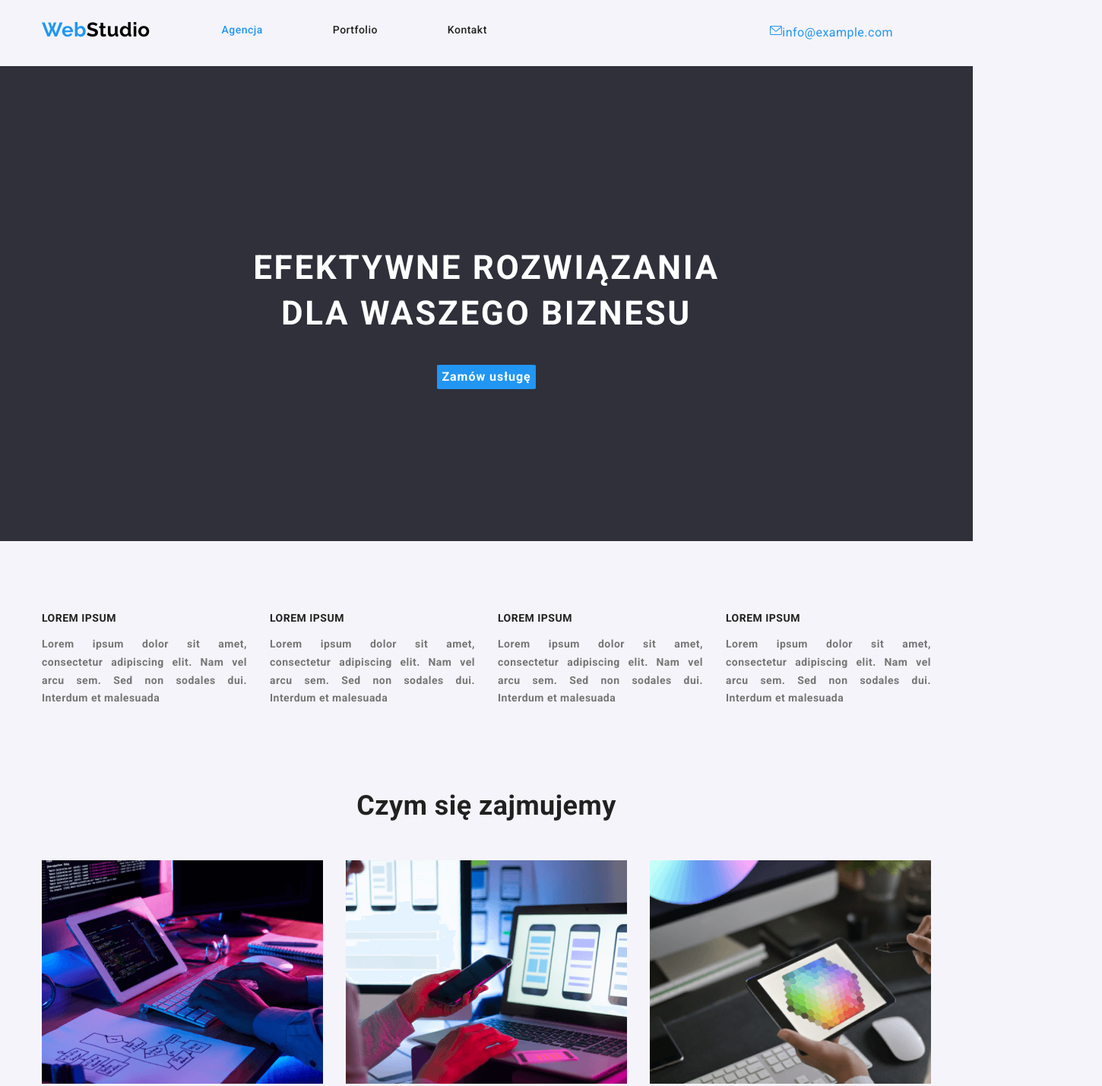
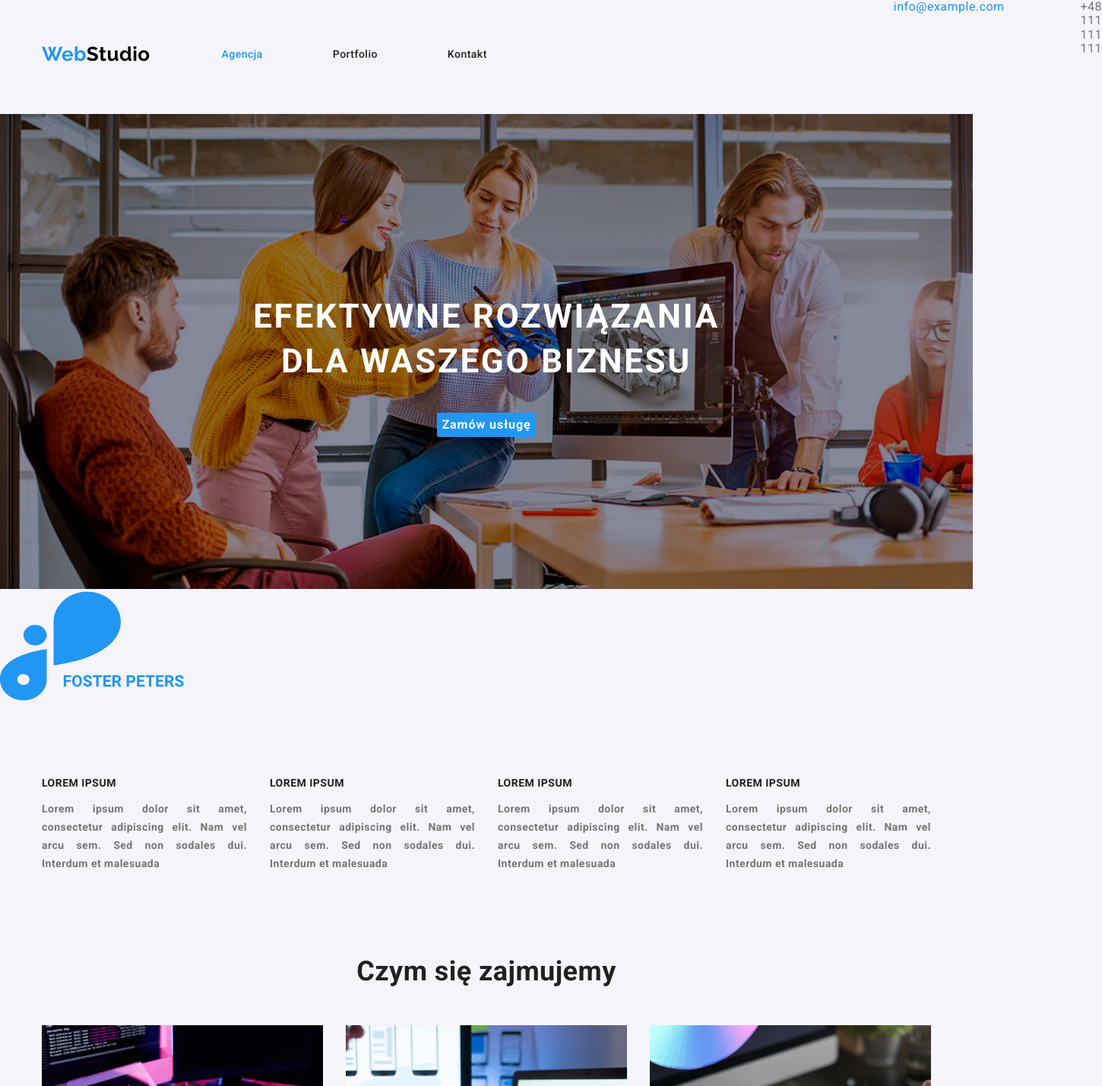
Before and after one commit to CelebanPatrycja/goit-markup-hw-04, a plain HTML site: page index.html in a window 1280 px wide. Shown: the top 1429 px of the page at 76% size, 1450 px wide, since content can reach past the window. Drawn offline with nearby package versions, Linux system fonts and the light colour scheme.

Commit message:
homework 4

```diff
--- a/css/styles.css
+++ b/css/styles.css
@@ -33,6 +33,8 @@ li {display: inline;}
 }
 .section-gray {
   background: var(--seventh-color);
+  background-image: url(../images/BackgroundIndex.jpg);
+  background-size: cover;
 }
 
 .h1 {
@@ -374,7 +376,6 @@ containter {
   color: var(--secondary-color);}
 
 .grey-class {
-  /* background-image: url(../images/BackgroundIndex.jpg); */
   display: flex;
   flex-direction: column;
   align-items: center;
--- a/index.html
+++ b/index.html
@@ -28,32 +28,17 @@
         </ul>
       </nav>
       <!--<div class="list-box">-->
-      <!-- <ul class="mail-telephone">
+      <ul class="mail-telephone">
       <li class="mailandtel">
-        <svg with="500px"><use class="mail-icon" href="/images/icons.svg#icon-envelope"></use></svg>
+        <svg><use class="mail-icon" href="./images/icons.svg#icon-evenlope"></use></svg>
         <a class="mail-adress mail  elementblue" href="mailto:info@example.com"
           >info@example.com</a>
       </li>
       <li class="mailandtel"><a class="telephone mail  elementblue" href="tel:+48111111111">+48 111 111 111</a></li>
-    </ul> -->
-    <ul class="mail-telephone">
-      <li class="mailandtel">
-        <svg width="16px" height="12px">
-          <use
-            class="mail-icon"
-            href="/images/icons.svg#icon-envelope"
-          ></use>
-        </svg>
-        <a
-          class="mail-adress mail  elementblue"
-          href="mailto:info@example.com"
-          >info@example.com</a
-        >
-      </li>
+    </ul>
     <!-- </div>
       </div> -->
 </header>
-
     <main>
       <section class="section-gray">
       <div class="container">
@@ -63,6 +48,14 @@
         <button class="button-main">Zamów usługę</button>
       </div>
       </div>
+      </section>
+      <section class="icons-lorem">
+          <ul class="icons-four">
+            <li> <svg><use class="mail-icon" href="./images/icons.svg#icon-group-1"></use></svg></li>
+          </ul>
+
+        </div>
+
       </section>
       <section>
       <div class="container-lorem" class="lorems">
```
